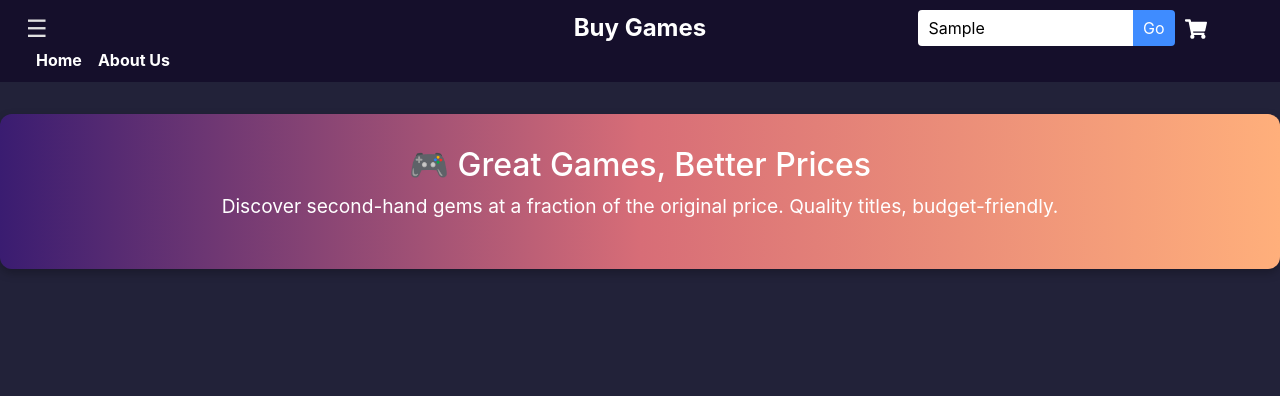
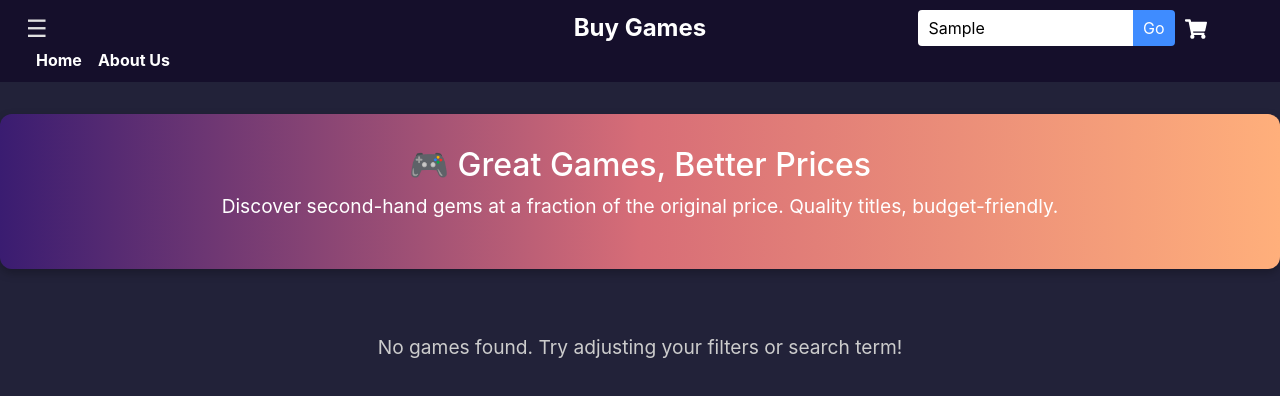
Before and after one commit to 11bellawu11/SEG3125-ecommerce, a React (Create React App) app in the folder seg3125-ecommerce/: page /#/ in a window 1280 px wide. Both pictures are taken after typing "Sample" into the empty fields and a click on the button "Go". Shown: the top 396 px of the page. Built offline with nearby package versions, Linux system fonts and the light colour scheme; the HTML template or start-up script is replaced by a standard one.

Commit message:
display no results

```diff
--- a/seg3125-ecommerce/src/pages/home.css
+++ b/seg3125-ecommerce/src/pages/home.css
@@ -42,3 +42,10 @@
   font-size: 1.2rem;
   margin-bottom: 1rem;
 }
+
+.no-results {
+  text-align: center;
+  padding: 2rem;
+  color: #ccc;
+  font-size: 1.2rem;
+}
--- a/seg3125-ecommerce/src/pages/home.js
+++ b/seg3125-ecommerce/src/pages/home.js
@@ -31,7 +31,11 @@ function Home({ searchTerm, selectedGenres }) {
         <p>Discover second-hand gems at a fraction of the original price. Quality titles, budget-friendly.</p>
       </div>
 
-
+      {filteredGames.length === 0 ? (
+      <div className="no-results">
+        <p>No games found. Try adjusting your filters or search term!</p>
+      </div>
+    ) : ( <>
       {actionGames.length > 0 && (
         <GameRow title="Action Games" games={actionGames} onAddToCart={addToCart} />
       )}
@@ -50,8 +54,8 @@ function Home({ searchTerm, selectedGenres }) {
 
       {rpgGames.length > 0 && (
         <GameRow title="RPG Games" games={rpgGames} onAddToCart={addToCart} />
-      )}
-
+      )} </>
+    )}
     </div>
   );
 }
```
